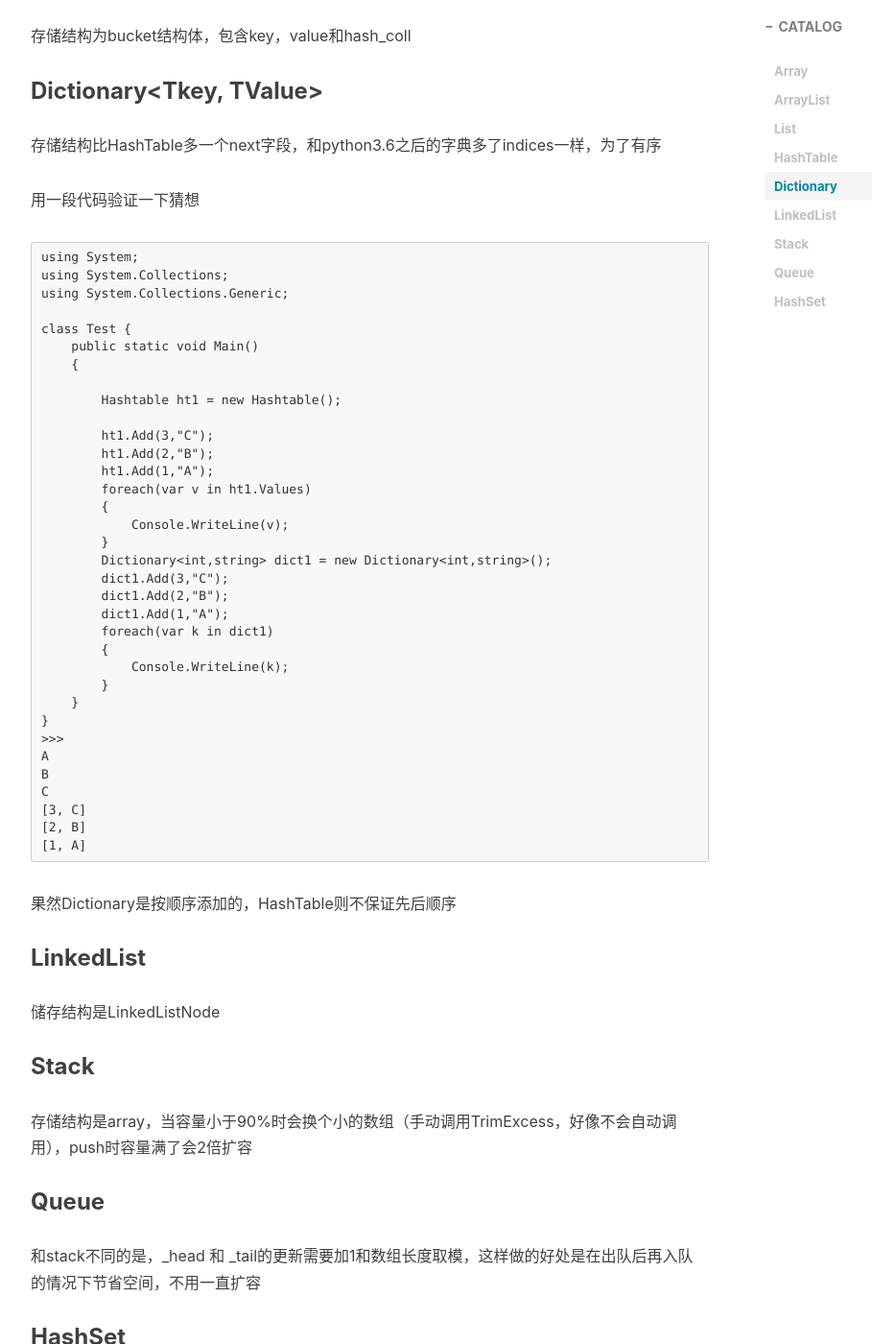
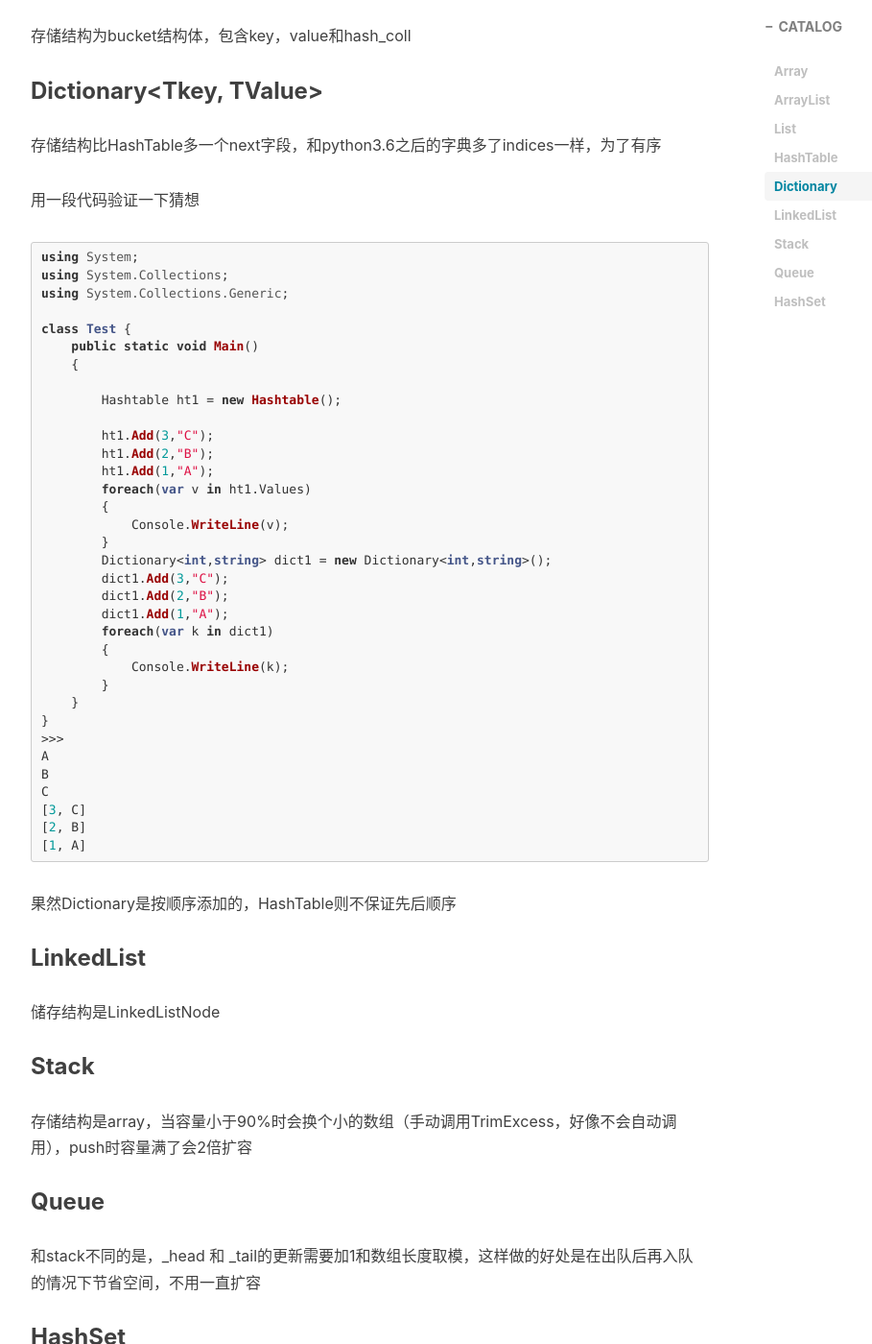
Before and after one commit to johnwayne1995/johnwayne1995.github.io, a Jekyll site: the page built from _posts/2022-04-25-C#常用容器源码分析.md, in a window 1280 px wide and 1400 px high, scrolled down 1481 px. Shown: the whole window at 96% size, without its empty margins (233-1142 px from the left). Built offline with Jekyll 4.4.1, drawn with Linux system fonts in a browser that asks for light colours; nearby versions of some CDN libraries; comment, search, counter and statistics services are not loaded.

Commit message:
Update 2022-04-25-C#常用容器源码分析.md

````diff
--- a/_posts/2022-04-25-C#常用容器源码分析.md
+++ b/_posts/2022-04-25-C#常用容器源码分析.md
@@ -41,7 +41,7 @@ C# 官方文档地址
 存储结构比HashTable多一个next字段，和python3.6之后的字典多了indices一样，为了有序
 
 用一段代码验证一下猜想
-```CSharp
+```cs
 using System;
 using System.Collections;
 using System.Collections.Generic;
````
